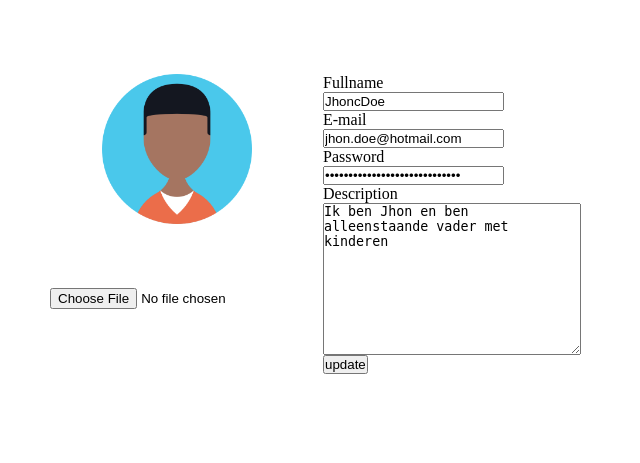
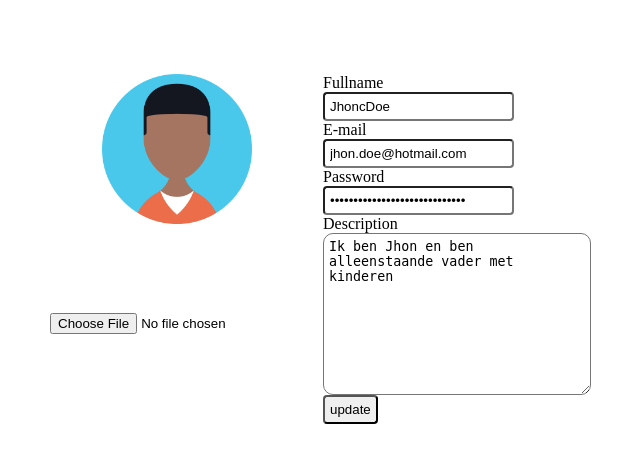
Before and after one commit to DemRossi/babbelsWebV2, a PHP site: page /profile.php in a window 1280 px wide. Shown: the part 161-624 px from the top of the page, without its empty margins (347-987 px from the left). Run offline with PHP 8.4, Linux system fonts and the light colour scheme; grey boxes labelled with a size stand in for pictures from a placeholder-image service; some libraries are stand-ins or nearby versions.

Commit message:
css profile

```diff
--- a/css/style.css
+++ b/css/style.css
@@ -1,3 +1,4 @@
+
 section{
     padding-top: 100px;
     height: 97vh;
@@ -36,3 +37,11 @@ section nav ul li{
     width: 45%;
     display: inline-block;
 }
+.form input{
+    padding:5px;
+    border-radius: 0.3em;
+}
+.form textarea{
+    border-radius: 10px;
+    padding: 5px;
+}
```
